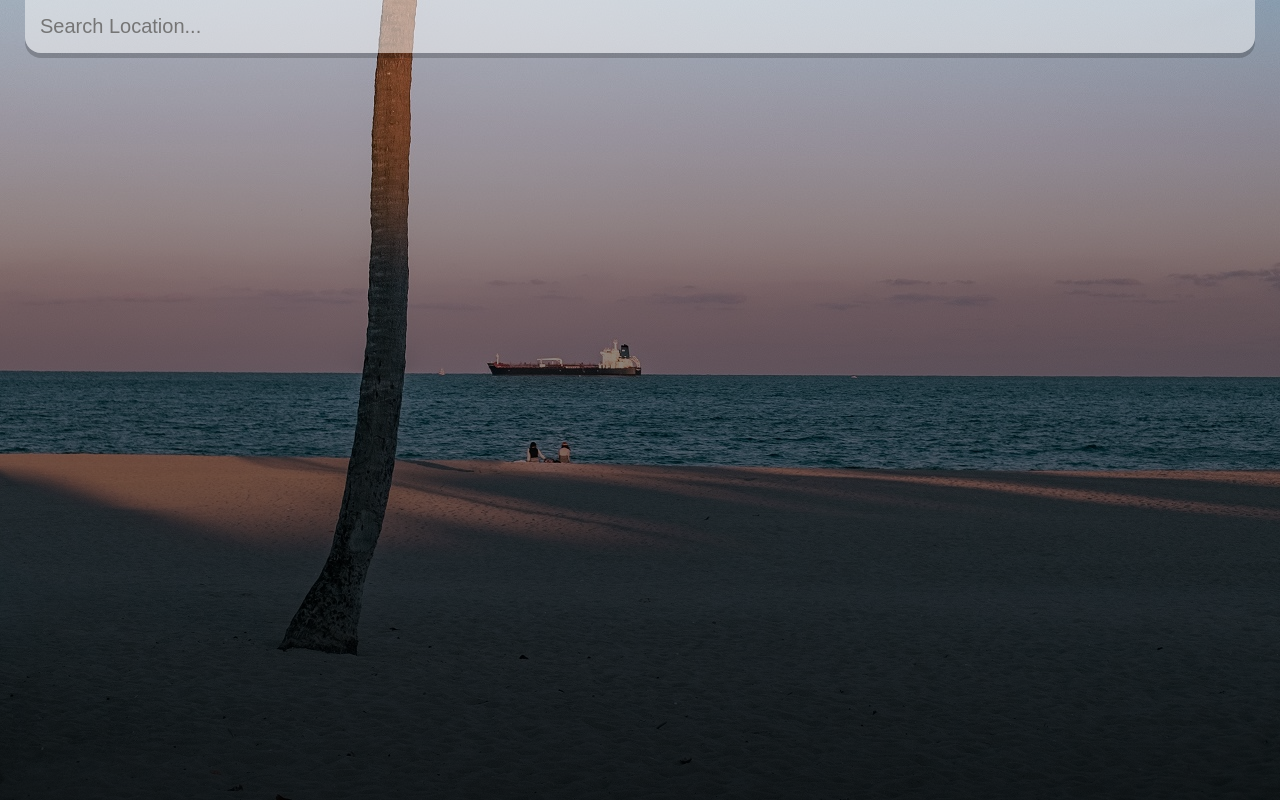
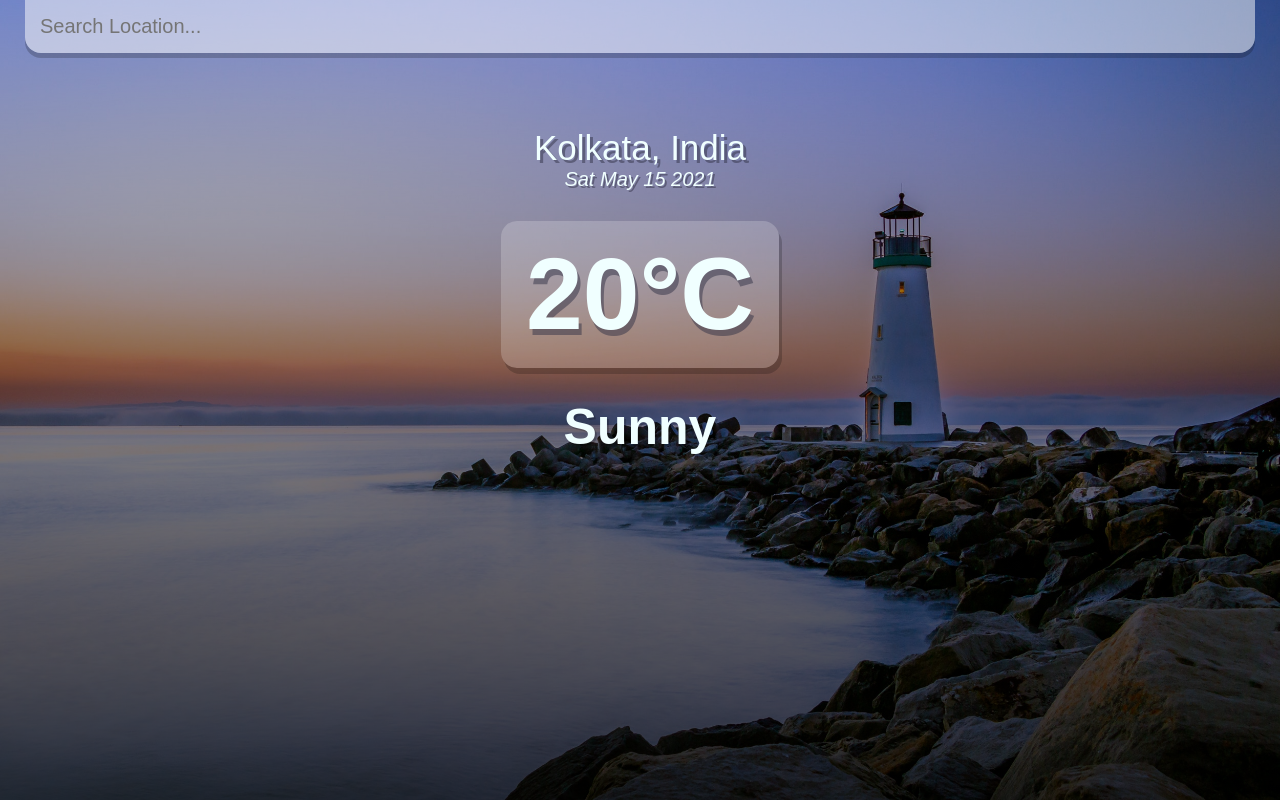
Before and after one commit to angshumanbhattacharjee/react-weather-app, a React (Create React App) app: page / in a window 1280 px wide. Built offline with nearby package versions, Linux system fonts and the light colour scheme.

Commit message:
Completed Css of the weather app

```diff
--- a/src/App.js
+++ b/src/App.js
@@ -1,8 +1,19 @@
 import './App.css';
+import React, {useState} from 'react';
+
+const api = {
+  key: "f7292aaf3f1fbc92bcb5839b93c153ef",
+  base: "api.openweathermap.org/data/2.5/"
+}
 
 function App() {
+
+
+
+  const dateBuilder = new Date().toDateString();
+
   return (
-    <div className="app warm">
+    <div className="app">
       <main>
         <div className="search-box">
         <input
@@ -11,6 +22,14 @@ function App() {
           placeholder="Search Location..."
         />
         </div>
+        <div className="location-box">
+          <div className="location">Kolkata, India</div>
+          <div className="date">{dateBuilder}</div>
+        </div>
+        <div className="weather-box">
+          <div className="temp"> 20°C</div>
+          <div className="weather">Sunny</div>
+        </div>
       </main>
     </div>
   );
--- a/src/index.css
+++ b/src/index.css
@@ -9,7 +9,7 @@ body {
 }
 
 .app {
-  background-image: url(./assets/default.jpg);
+  background-image: url(./assets/light-house.jpg);
   background-size: cover;
   background-position: bottom;
   transition: 0.4 ease-out;
@@ -54,3 +54,48 @@ main {
 .search-box .search-bar:focus {
   background-color: rgba(255,255,255,0.75);
 }
+
+.location-box .location {
+  color: azure;
+  text-align: center;
+  font-size: 35px;
+  text-shadow: 3px 3px rgb(50, 50, 70, 0.5);
+  font-weight: 500;
+}
+
+.location-box .date {
+  color: azure;
+  text-align: center;
+  font-size: 20px;
+  text-shadow: 2px 2px rgba(50, 50, 70, 0.5);
+  font-weight: 300;
+  font-style: italic;
+}
+
+.weather-box {
+  text-align: center;
+}
+
+.weather-box .temp {
+  position: relative;
+  display: inline-block;
+  border-radius: 16px;
+  background-color: rgba(255, 255, 255, 0.2);
+  margin: 30px auto;
+  padding: 15px 25px;
+
+  color: azure;
+  font-size: 102px;
+  font-weight: 900;
+
+  text-align: center;
+  text-shadow: 3px 6px rgba(50, 50, 70, 0.5);
+  box-shadow: 3px 6px rgba(0,0,0,0.2);
+}
+
+.weather-box .weather {
+  color: azure;
+  font-size: 50px;
+  font-weight: 700;
+  text-shadow: 2px 2px rgba(0,0,0,0.2);
+}
```
Also changed, not shown: src/assets/light-house.jpg (added).
